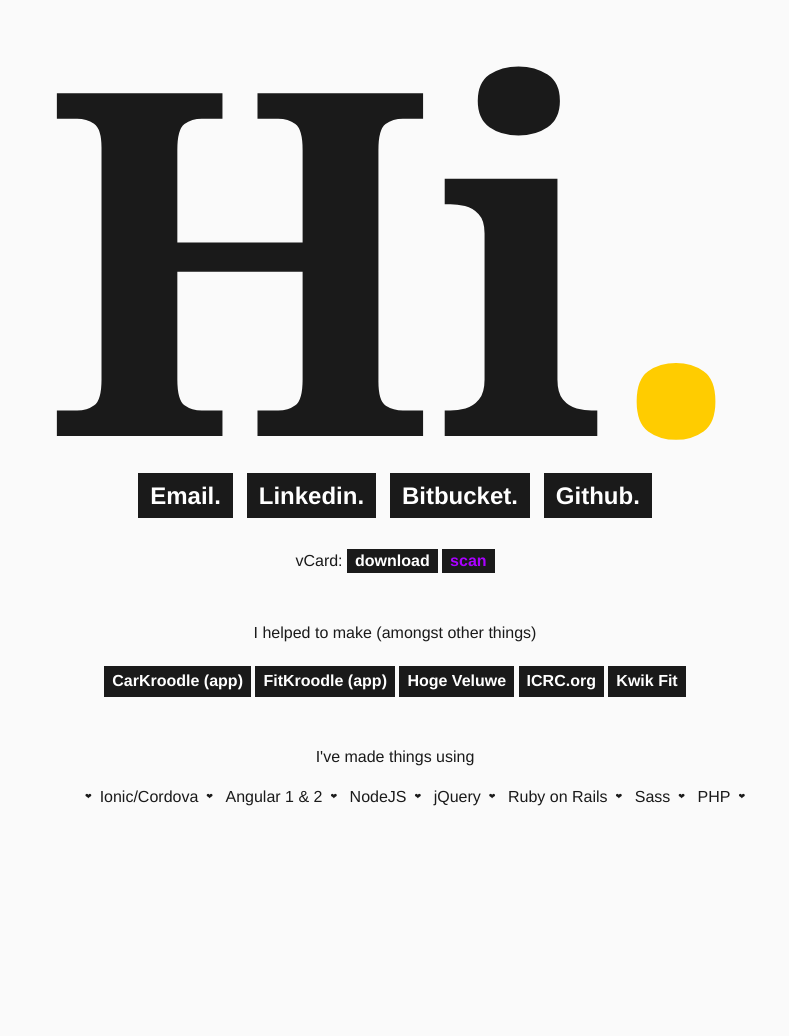
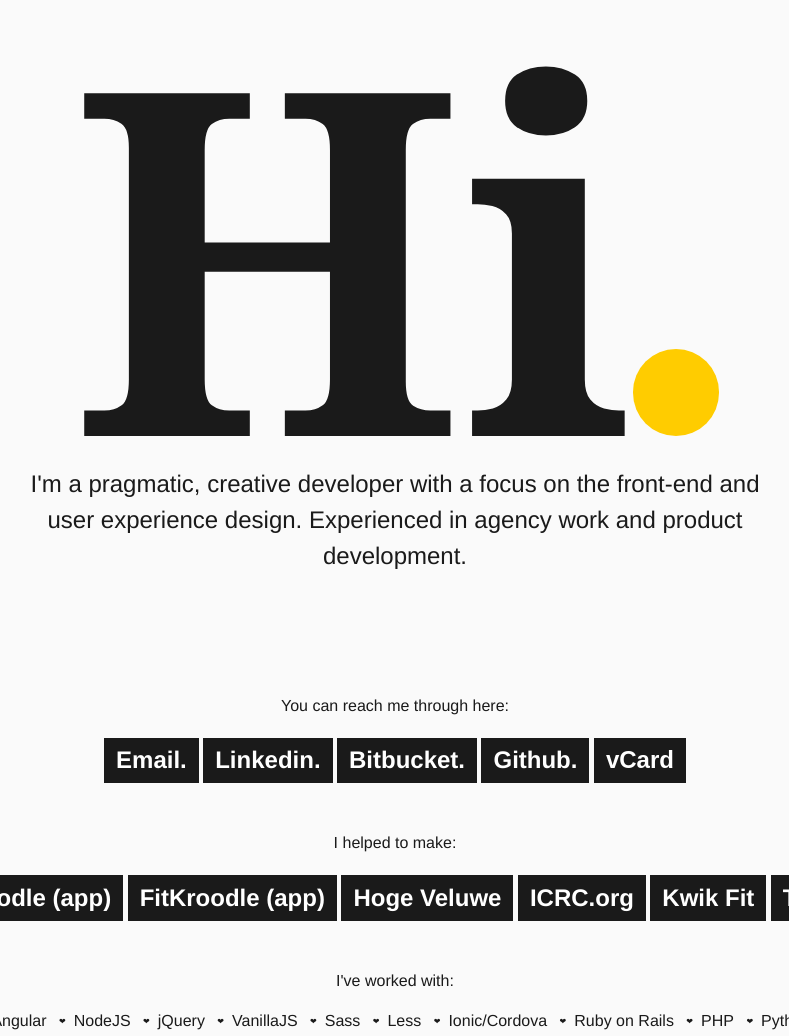
Before and after one commit to RickMeijer/rickmeijer.github.io, a plain HTML site: page index.html in a window 1280 px wide. Shown: the whole page, without its empty margins (245-1034 px from the left). Before the commit the page ends 866 px from the top, so only its background shows below. Drawn offline with Linux system fonts and the light colour scheme.

Commit message:
cha-cha-changes. everybody changes. adds bouncing ball, some other stuff

```diff
--- a/css/main.css
+++ b/css/main.css
@@ -1,3 +1,11 @@
+@keyframes bounce {
+	20% { transform: scale(1) translateY(0); }
+	40% { transform: scale(1.2, .8) translateY(10px); }
+	50% { transform: scale(.8, 1.2) translateY(0); }
+	80% { transform: scale(1, 1) translateY(-100px); }
+	99%, 100% { transform: scale(1.2, .8) translateY(-150px); }
+}
+
 body {
     font-family: Helvetica, Arial, sans-serif;
     font-size: 1em;
@@ -10,6 +18,16 @@ body {
     -webkit-font-smoothing: antialiased;
     font-smoothing: antialiased;
     text-align: left;
+    padding: 0.6em;
+    margin: 0
+}
+
+.intro {
+	font-size: 1.5em;
+	margin-left: auto;
+	margin-right: auto;
+	margin-bottom: 5em;
+	max-width: 80%;
 }
 .header {
     font-family: Georgia, Times New Roman, serif;
@@ -24,28 +42,89 @@ body {
     cursor: default;
 }
 .header::after {
-	content: '.';
-	color: #fc0;
-	transition: color .2s ease;
+	content: '';
+	border-radius: 100%;
+	width: .18em;
+	height: .18em;
+	background-color: #fc0;
+	transition: background-color .2s ease;
+	display: inline-block;
+	transform-origin: center;
+}
+.header:hover::after {
+	background-color: hsl(280, 100%, 50%);
+	animation: bounce .5s both alternate linear infinite;
 }
 
-.vcard label,
+.vcardContainer.is-open {
+	opacity: 1;
+	transform: translate(50%, -50%) scale(1);
+}
+.vcardContainer.was-open {
+	transition: opacity 0.2s ease, transform .2s ease;
+}
+
+.vcardContainer {
+	opacity: 0;
+	background: #000;
+	text-align: center;
+	padding: 1em;
+	position: absolute;
+	top: 50%;
+	right: 50%;
+	transform: translate(50%, -50%) scale(0);
+	z-index: 999;
+}
+.vcardContainer .btn {
+	position: absolute;
+	top: -1em;
+	right: -1em;
+	width: 1.7em;
+	height: 1.7em;
+	line-height: 1;
+	margin: 0;
+}
+.vcardContainer img {
+	margin-bottom: 1em;
+}
+.vcardContainer a {
+	display: block;
+	margin: auto;
+}
+.vcardContainer a::after,
+.vcardContainer a::before {
+	background: transparent;
+}
+
+
+
+
+nav {
+	margin-top: -.5em;
+}
+button.btn {
+	background: transparent;
+	border: none;
+	line-height: inherit;
+}
+.btn,
 a {
-	transition: background-color .2s ease, transform .2s ease;
 	font-weight: bold;
 	color: white;
+	font-size: 1.5em;
 	padding: .2em .5em;
+	margin-top: .5em;
+	display: inline-block;
 	text-decoration: none;
+	position: relative;
+	transition: color .5s ease;
 }
-.vcard label,
+
 a:visited {
 	color: hsl(280, 100%, 50%);
 }
-.vcard label,
-a { position: relative;  }
-
-.vcard label::after,
-.vcard label::before,
+.btn::after,
+.btn::before,
 a::after,
 a::before {
 	content: '';
@@ -59,115 +138,49 @@ a::before {
 	transform: scaleY(1);
 	transform-origin: top;
 }
-.vcard label::after,
+.btn::after,
 a::after {
 	z-index: -2;
 	background: hsl(0, 0%, 10%);
 }
-.vcard label::before,
+.btn::before,
 a::before { background: #fc0; transform: scaleY(0); }
-.vcard label:hover::before,
-a:hover::before { transform: scaleY(1); }
-/*
-a:hover::before {
-	animation: bounce .2s ease both;
-	transform-origin: center;
-}*/
 
+.btn:hover::before,
+.btn:focus::before,
 
-.vcard label:hover,
+a:hover::before,
+a:focus::before { transform: scaleY(1); }
+
+.btn:focus,
+.btn:hover,
 a:focus,
 a:hover {
 	text-decoration: none;
 	cursor: pointer;
 	outline: none;
 }
-body {
-    padding: 0.6em;
-    margin: 0
-}
-main > * { margin-bottom: 3em; }
 
-#vcard {
-	opacity: 0;
-	position: absolute;
-}
-.overlay {
-	transform: translateY(-100%);
-	display: flex;
+.skills ul { list-style: none; margin: 0; padding: 0; }
+.skills li { display: inline-block; white-space: nowrap; }
+.skills li::before { content: '❤'; margin: 0 .5rem; font-size: .5em; line-height: 2; vertical-align: middle; }
 
-	position: absolute;
-	left:0;
-	right:0;
-	top:0;
-	bottom:0;
-	z-index: 999;
-	background: rgba(255, 255, 255, .8);
-}
-#vcard:checked + main .overlay {
-	transform: translateY(0);
-	transition: .2s ease transform;
-	cursor: pointer;
-}
-.overlay img {
-	width: auto;
-	height: auto;
-	min-height: 80%;
-	min-width: 80%;
-	min-height: 80vmin;
-	min-width: 80vmin;
-
-	margin: auto;
-}
-#vcard:checked + main img {
-	background-image: url('../img/vcard.svg');
-	background-size: cover;
-}
-#vcard:checked + main  .overlay::before {
-	content: '×';
-	position: absolute;
-	top: 0;
-	right: 0;
-	opacity: 1;
-	z-index: 2;
-	font-size: 4em;
-	padding: .5em;
-	line-height: 1;
-	font-weight: bold;
-}
-.contact {
-	font-size: 1.5em;
-	margin: -1em 0 1em -.3em;
-	display: inline-block;
-	overflow: hidden;
-}
-.contact > * {
-	margin-top: .3em;
-	margin-left: .3em;
-	display: inline-block;
-	float: left;
-}
-.vcard {
-	font-size: 1.5em;
-	}
-
-.portfolio a {
-	display: inline-block;
-	margin-top: .3em;
-}
-
-.skills li { display: inline-block; }
-.skills li:first-child::before,
-.skills li:after { content: '❤'; margin: 0 .5rem; font-size: .5em; line-height: 2; vertical-align: middle; }
 
 @media screen and (min-width: 600px) {
 	body {
 		text-align: center;
 	}
-	.contact > * {
-		float: none;
+	.intro {
+		width: 60%;
+		max-width: 42em;
+		margin-top: -1em;
 	}
-	.vcard {
-		font-size: 1rem;
+	.portfolio,
+	.skills {
+		max-width: 80%;
+		margin-left: auto;
+		margin-right: auto;
 	}
 }
+
+main > * { margin-bottom: 3rem; }
--- a/index.html
+++ b/index.html
@@ -4,55 +4,73 @@
 		<title>Rick Meijer - Freelance webdeveloper and problemsolver</title>
 		<meta charset="utf-8">
 		<meta http-equiv="x-ua-compatible" content="ie=edge">
-		<meta name="description" content="">
+		<meta name="description" content="I'm a pragmatic, creative developer with a focus on the front-end and user experience design. Experienced in agency work and product development.">
 		<meta name="viewport" content="width=device-width, initial-scale=1">
 		<link rel="apple-touch-icon" href="apple-touch-icon.png">
 		<link rel="stylesheet" href="css/main.css">
 	</head>
 
 	<body>
-		<input type="checkbox" id="vcard" />
 		<main>
-			<section>
-				<h1 class="header">Hi</h1>
-				<nav class="contact">
+			<h1 class="header">Hi</h1>
+			<p class="intro">I'm a pragmatic, creative developer with a focus on the front-end and user experience design. Experienced in agency work and product development.</p>
+			<section class="contact">
+				<p>You can reach me through here:</p>
+				<nav>
 					<a title="Email." href="mailto:info@rickmeijer.net">Email.</a>
 					<a title="Linkedin." href="https://www.linkedin.com/in/rick-meijer/">Linkedin.</a>
 					<a title="Bitbucket." href="https://bitbucket.org/rickmeijer/">Bitbucket.</a>
 					<a title="Github." href="https://www.github.com/rickmeijer/">Github.</a>
-				</nav>
-
-				<nav class="vcard">
-					vCard:
-					<a title="vCard" href="vCard.vcf">download</a>
-					<label for="vcard">scan</label>
+					<button class="btn" onclick="toggleVcard()">vCard</button>
 				</nav>
 			</section>
-				<label for="vcard" class="overlay">
-					<img data-src="img/vcard.svg" />
-				</label>
 			<section class="portfolio">
-				<p>I helped to make (amongst other things)</p>
+				<p>I helped to make:</p>
 				<nav>
 					<a href="https://play.google.com/store/apps/details?id=nl.aegon.carkroodle">CarKroodle (app)</a>
 					<a href="https://play.google.com/store/apps/details?id=nl.aegon.fitkroodle">FitKroodle (app)</a>
 					<a href="https://www.hogeveluwe.nl" target="_blank">Hoge Veluwe</a>
 					<a href="https://www.icrc.org/" target="_blank">ICRC.org</a>
 					<a href="https://www.kwik-fit.nl" target="_blank">Kwik Fit</a>
+					<a href="https://www.tudelft.nl" target="_blank">TU Delft</a>
 				</nav>
 			</section>
 			<section class="skills">
-				<p>I've made things using</p>
+				<p>I've worked with:</p>
 				<ul>
-					<li>Ionic/Cordova</li>
-					<li>Angular 1 &amp; 2</li>
+					<li>VueJS</li>
+					<li>Angular</li>
 					<li>NodeJS</li>
 					<li>jQuery</li>
+					<li>VanillaJS</li>
+					<li>Sass</li>
+					<li>Less</li>
+					<li>Ionic/Cordova</li>
 					<li>Ruby on Rails</li>
-					<li>Sass</li>
 					<li>PHP</li>
+					<li>Python</li>
+					<li>GoLang</li>
 				</ul>
 			</section>
 		</main>
+		<div class="vcardContainer">
+			<button class="btn" onclick="toggleVcard()">&times;</button>
+			<img src="img/vcard.svg" alt="scannable contact information" />
+			<a href="vCard.vcf">download vcard</a>
+		</div>
+		<script type="text/javascript">
+			function toggleVcard() {
+				document.querySelectorAll('.vcardContainer').forEach(function(elem)  {
+					if(!elem.classList.contains('was-open')) elem.classList.add('was-open');
+
+					if(!elem.classList.contains('is-open')) {
+						elem.classList.add('is-open');
+					} else {
+						elem.classList.remove('is-open');
+					}
+
+				});
+			}
+		</script>
 	</body>
 </html>
```
